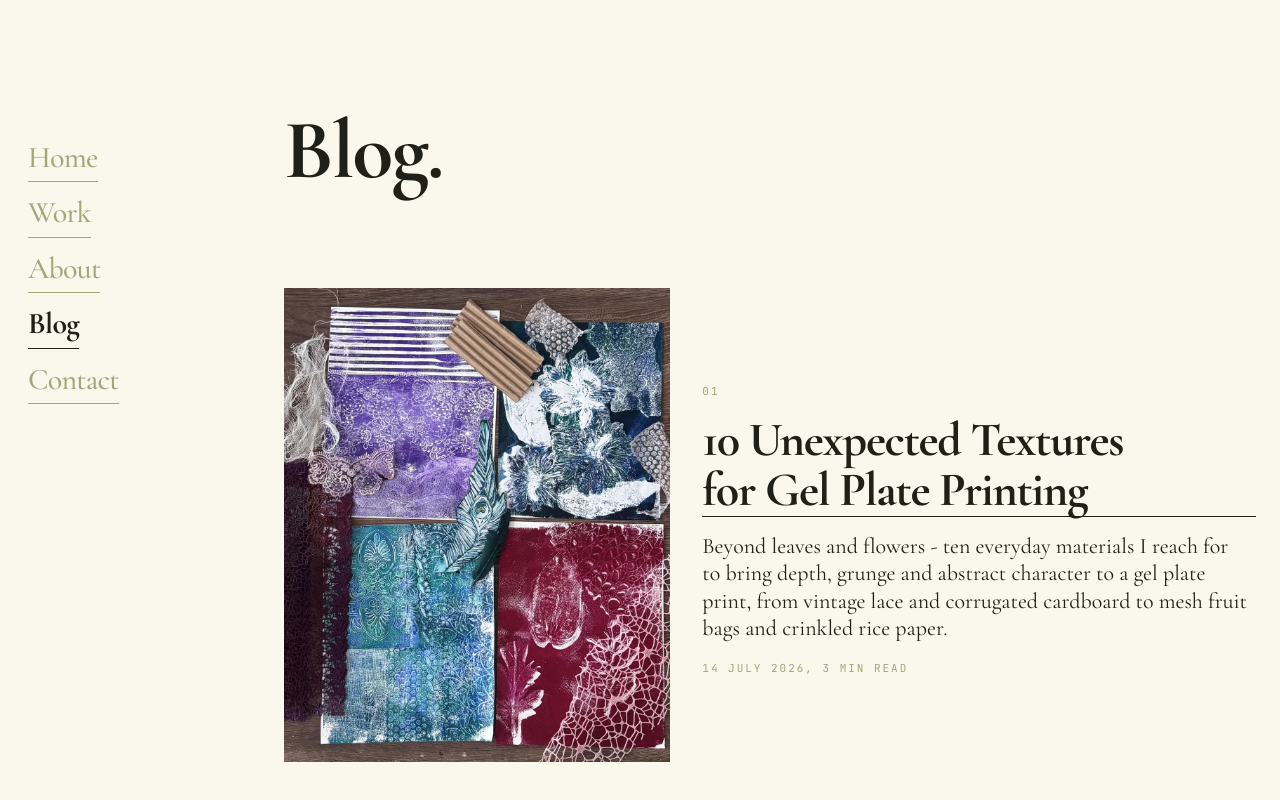
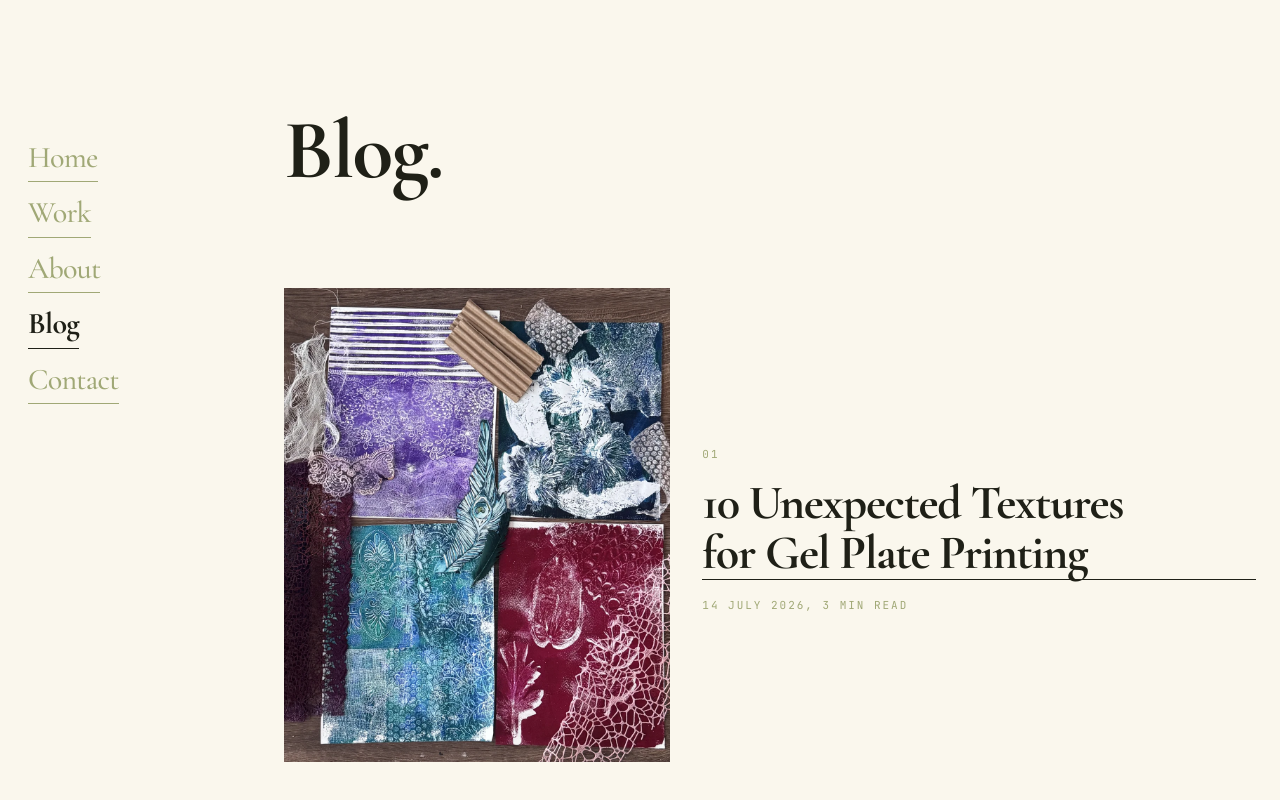
Before and after one commit to ivan-cholakov/temsjems-portfolio, a Next.js app: page /blog in a window 1280 px wide. Shown: the part 356-1156 px from the top of the page. Built offline with nearby package versions, Linux system fonts and the light colour scheme.

Commit message:
feat: allow hiding a post's excerpt as visible standfirst
Add an optional hideExcerpt flag to Post that suppresses the excerpt in
the post header and listing card while keeping it for SEO meta. Enable it
on the gel-textures post.

```diff
--- a/app/blog/[slug]/page.tsx
+++ b/app/blog/[slug]/page.tsx
@@ -63,7 +63,9 @@ export default async function BlogPostPage(
           <h1 className="mt-6 text-h1 font-bold tracking-tight text-balance">
             {post.title}
           </h1>
-          <p className="mt-8 text-lead leading-tight">{post.excerpt}</p>
+          {!post.hideExcerpt && (
+            <p className="mt-8 text-lead leading-tight">{post.excerpt}</p>
+          )}
         </header>
 
         <PostBody blocks={post.body} />
--- a/components/PostCard.tsx
+++ b/components/PostCard.tsx
@@ -45,9 +45,11 @@ export function PostCard({
           <h3 className="mt-3 text-h2 font-bold tracking-tight">
             <span className="underline-link text-balance">{post.title}</span>
           </h3>
-          <p className="mt-4 max-w-[52ch] text-lead leading-tight">
-            {post.excerpt}
-          </p>
+          {!post.hideExcerpt && (
+            <p className="mt-4 max-w-[52ch] text-lead leading-tight">
+              {post.excerpt}
+            </p>
+          )}
           <Eyebrow as="p" className="mt-5 text-mute">
             {formatPostDate(post.date)}, {readingMinutes(post)} min read
           </Eyebrow>
--- a/content/blog.ts
+++ b/content/blog.ts
@@ -36,6 +36,8 @@ export type Post = {
   title: string;
   /** Standfirst / meta description — one sentence, no trailing period needed. */
   excerpt: string;
+  /** Hide the excerpt as visible standfirst text (post header + listing card). Still used for SEO meta. */
+  hideExcerpt?: boolean;
   /** ISO date (YYYY-MM-DD) the post was published. */
   date: string;
   /** Author name — defaults to the site artist but kept explicit per post. */
@@ -90,6 +92,7 @@ export const POSTS: Post[] = [
     title: "10 Unexpected Textures for Gel Plate Printing",
     excerpt:
       "Beyond leaves and flowers - ten everyday materials I reach for to bring depth, grunge and abstract character to a gel plate print, from vintage lace and corrugated cardboard to mesh fruit bags and crinkled rice paper.",
+    hideExcerpt: true,
     date: "2026-07-14",
     author: SITE.artist,
     cover: {
```
